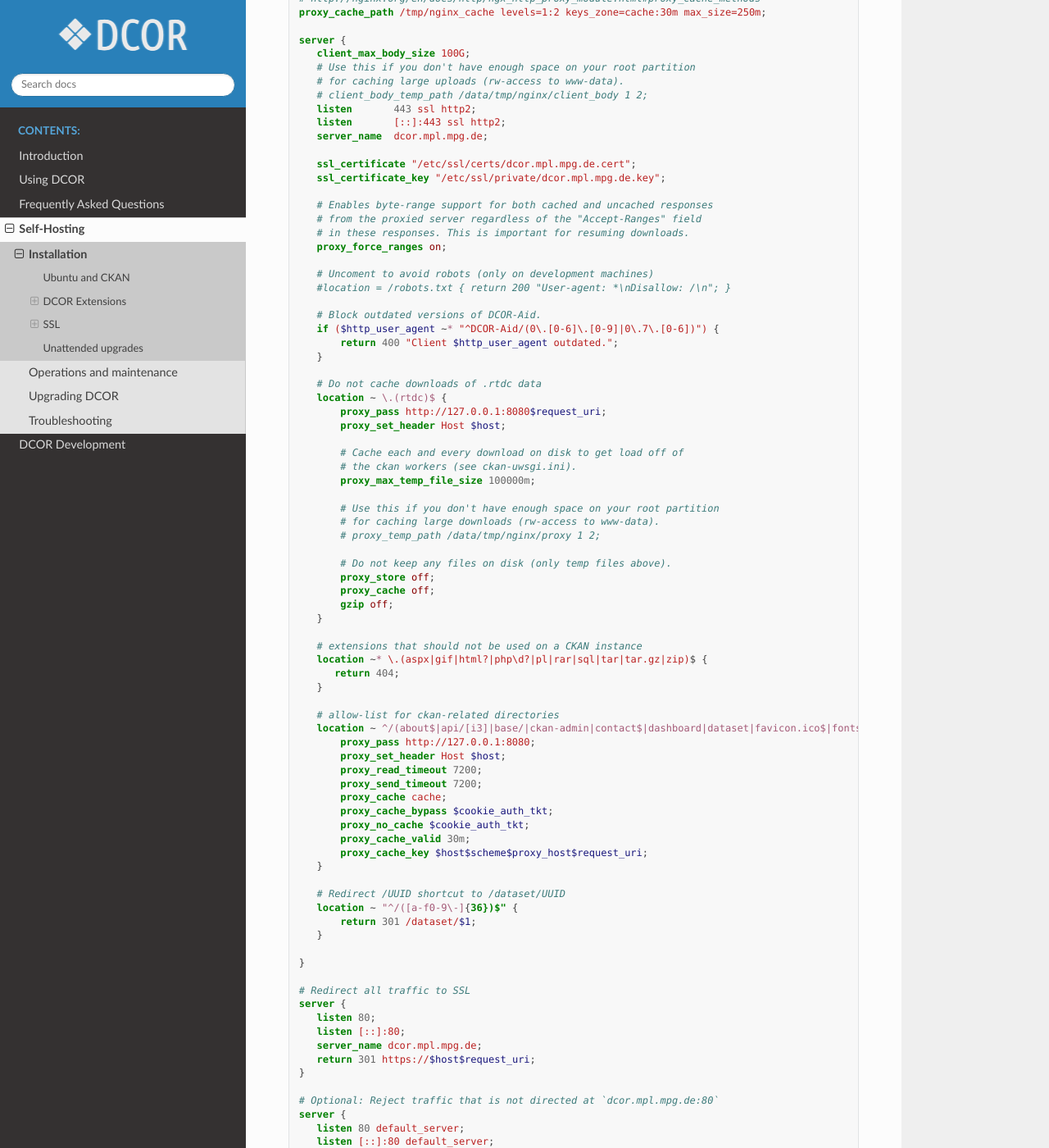
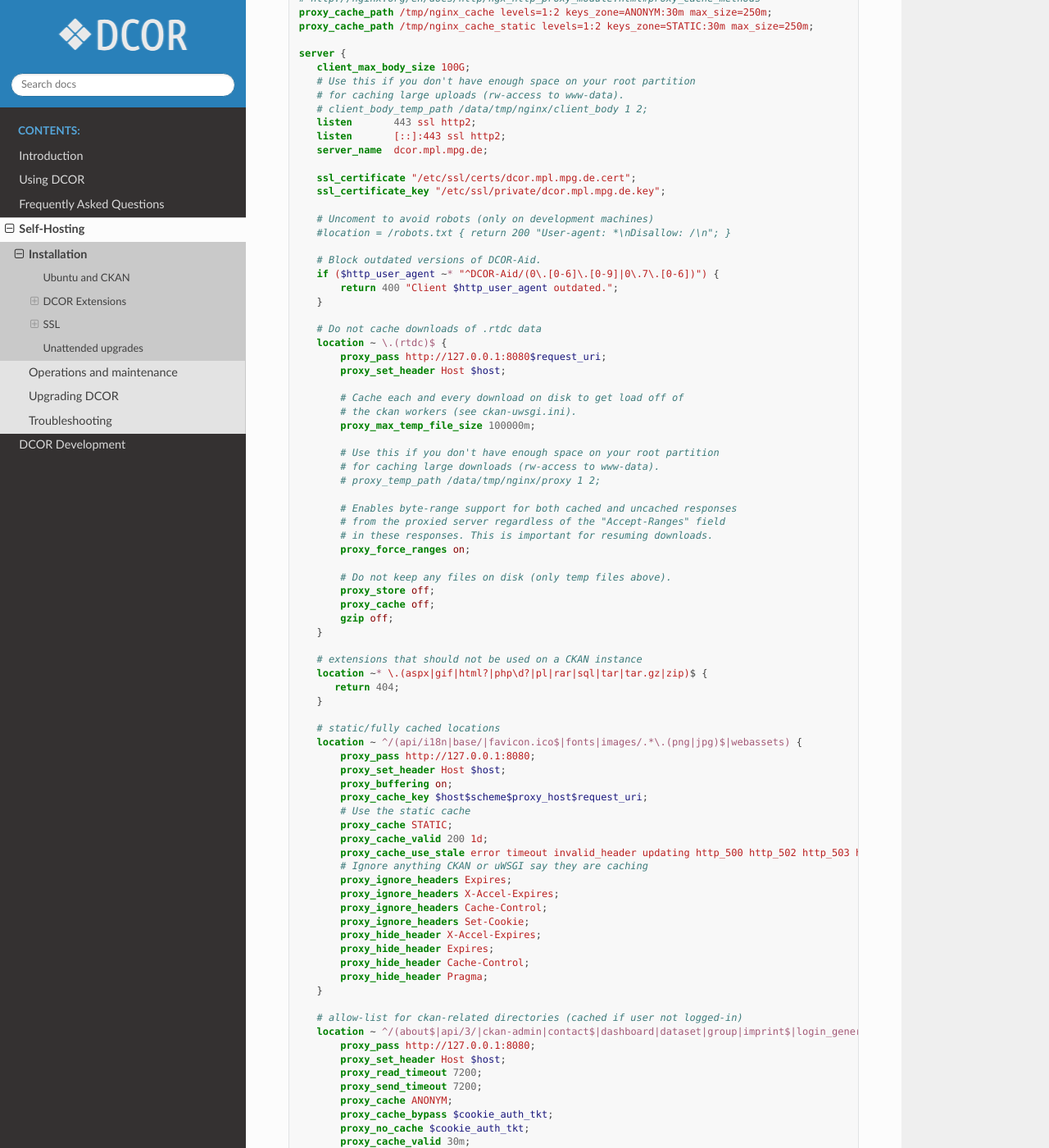
Before and after one commit to DCOR-dev/dcor-docs, a Sphinx documentation site: the page built from docs/sec_self_hosting/installation.rst, in a window 1280 px wide and 1400 px high, scrolled down 4198 px. Shown: the whole window at 82% size. Built offline with Sphinx 7.4.7 and the Read the Docs theme 2.0.0, drawn with Linux system fonts in a browser that asks for light colours.

Commit message:
properly cache static content in nginx

```diff
--- a/docs/sec_self_hosting/nginx_ckan_config.txt
+++ b/docs/sec_self_hosting/nginx_ckan_config.txt
@@ -1,6 +1,7 @@
 # Note that nginx only caches GET and HEAD (not POST) by default:
 # http://nginx.org/en/docs/http/ngx_http_proxy_module.html#proxy_cache_methods
-proxy_cache_path /tmp/nginx_cache levels=1:2 keys_zone=cache:30m max_size=250m;
+proxy_cache_path /tmp/nginx_cache levels=1:2 keys_zone=ANONYM:30m max_size=250m;
+proxy_cache_path /tmp/nginx_cache_static levels=1:2 keys_zone=STATIC:30m max_size=250m;
 
 server {
    client_max_body_size 100G;
@@ -40,6 +36,11 @@
        # for caching large downloads (rw-access to www-data).
        # proxy_temp_path /data/tmp/nginx/proxy 1 2;
 
+       # Enables byte-range support for both cached and uncached responses
+       # from the proxied server regardless of the "Accept-Ranges" field
+       # in these responses. This is important for resuming downloads.
+       proxy_force_ranges on;
+
        # Do not keep any files on disk (only temp files above).
        proxy_store off;
        proxy_cache off;
@@ -51,13 +52,34 @@
       return 404;
    }
 
-   # allow-list for ckan-related directories
-   location ~ ^/(about$|api/[i3]|base/|ckan-admin|contact$|dashboard|dataset|favicon.ico$|fonts|group|images/.*\.(png|jpg)$|imprint$|login_generic|organization|privacy$|revision|uploads/(admin|group|user)/.+\.(png|jpg|jpeg)$|user|webassets|$) {
+   # static/fully cached locations
+   location ~ ^/(api/i18n|base/|favicon.ico$|fonts|images/.*\.(png|jpg)$|webassets) {
+       proxy_pass http://127.0.0.1:8080;
+       proxy_set_header Host $host;
+       proxy_buffering on;
+       proxy_cache_key $host$scheme$proxy_host$request_uri;
+       # Use the static cache
+       proxy_cache STATIC;
+       proxy_cache_valid 200 1d;
+       proxy_cache_use_stale error timeout invalid_header updating http_500 http_502 http_503 http_504;
+       # Ignore anything CKAN or uWSGI say they are caching
+       proxy_ignore_headers Expires;
+       proxy_ignore_headers X-Accel-Expires;
+       proxy_ignore_headers Cache-Control;
+       proxy_ignore_headers Set-Cookie;
+       proxy_hide_header X-Accel-Expires;
+       proxy_hide_header Expires;
+       proxy_hide_header Cache-Control;
+       proxy_hide_header Pragma;
+   }
+
+   # allow-list for ckan-related directories (cached if user not logged-in)
+   location ~ ^/(about$|api/3/|ckan-admin|contact$|dashboard|dataset|group|imprint$|login_generic|organization|privacy$|revision|uploads/(admin|group|user)/.+\.(png|jpg|jpeg)$|user|$) {
        proxy_pass http://127.0.0.1:8080;
        proxy_set_header Host $host;
        proxy_read_timeout 7200;
        proxy_send_timeout 7200;
-       proxy_cache cache;
+       proxy_cache ANONYM;
        proxy_cache_bypass $cookie_auth_tkt;
        proxy_no_cache $cookie_auth_tkt;
        proxy_cache_valid 30m;
```
Also changed, not shown: other parts of docs/sec_self_hosting/nginx_ckan_config.txt (+0 -5 lines), 1 other file.
